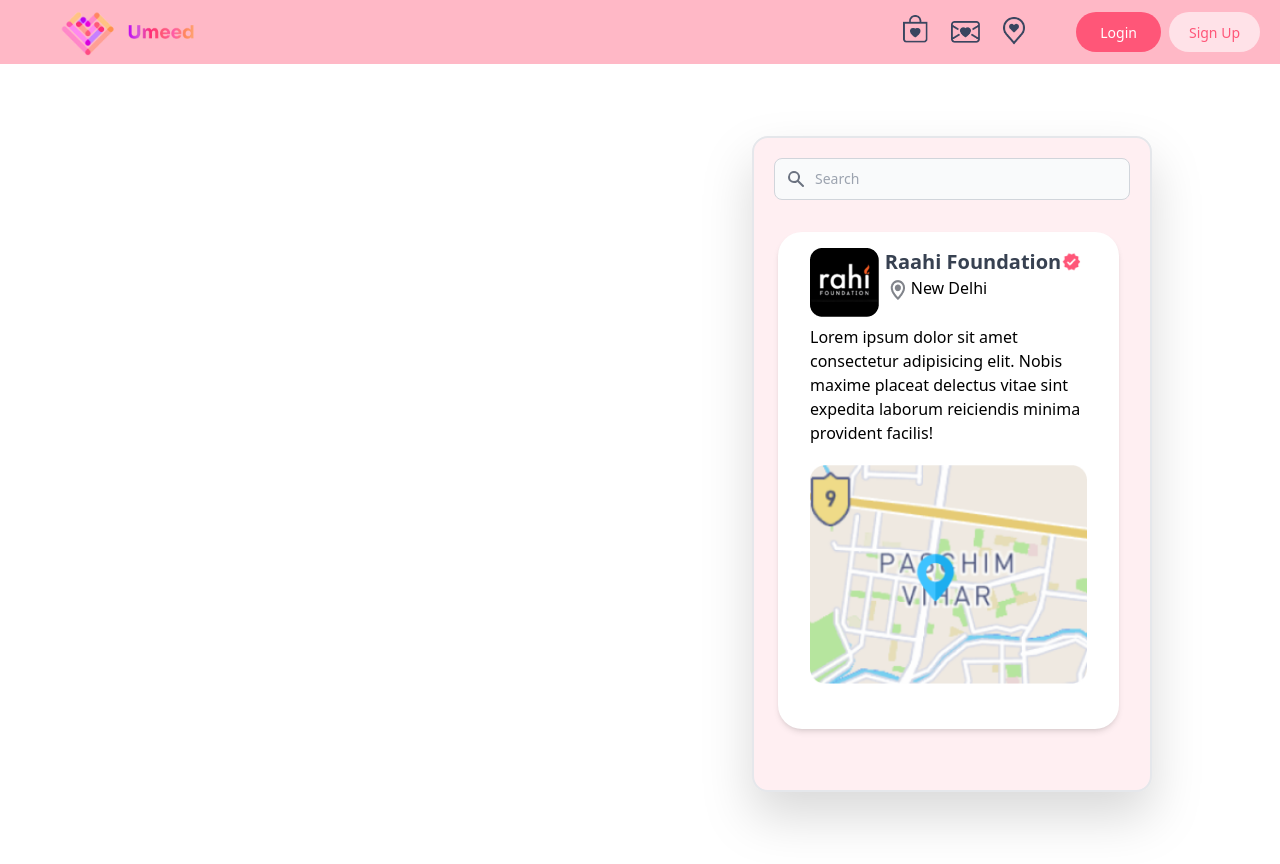
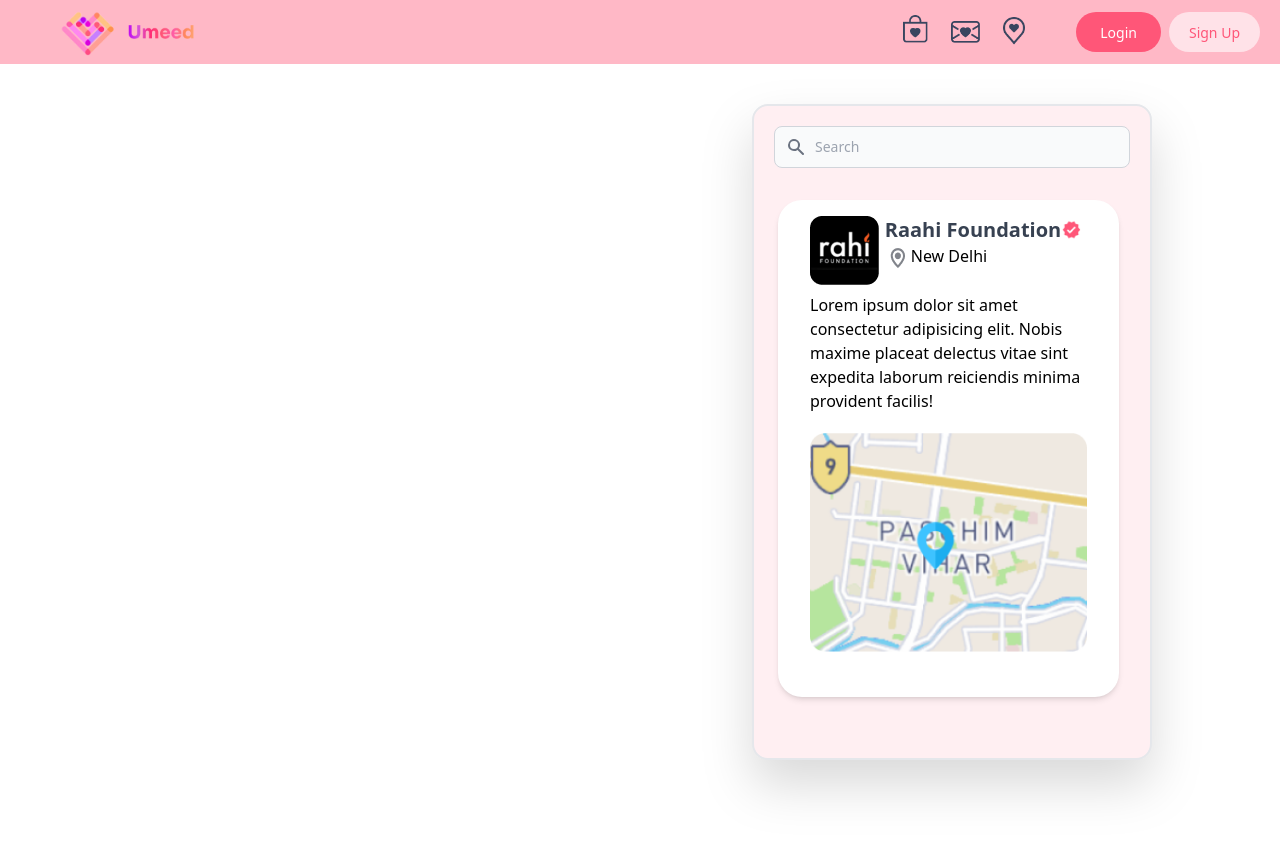
Before and after one commit to pjparties/Umeed, a React (Create React App) app in the folder client/: page /location in a window 1280 px wide. Built offline with nearby package versions, Linux system fonts and the light colour scheme.

Commit message:
clean up

```diff
--- a/client/src/components/LocationCard.jsx
+++ b/client/src/components/LocationCard.jsx
@@ -11,8 +11,8 @@ const LocationCard = () => {
     // const [qty2, setQty2] = useState(0);
     // const [qty3, setQty3] = useState(0);
     return (
-        <div className='Container flex flex-col h-screen items-end '>
-            <div className=" h-[627px] w-[400px] donation bg-background border-gray-200 border-solid border-2 rounded-2xl my-auto flex mr-32 drop-shadow-2xl flex-col min-w-[334px] max-w-[432px]  min-h-[656px]">
+            <div className='Container flex flex-col h-screen items-end'>
+                <div className=" h-[627px] w-[400px] donation bg-background border-gray-200 border-solid border-2 rounded-2xl my-10 flex mr-32 drop-shadow-2xl flex-col min-w-[334px] max-w-[432px]  min-h-[656px]">
                     <form class="flex items-center mx-5 my-5">
                         <label for="simple-search" class="sr-only">Search</label>
                         <div class=" relative w-full rounded-lg ">
--- a/client/src/components/MainPageCard.jsx
+++ b/client/src/components/MainPageCard.jsx
@@ -33,7 +33,7 @@ const MainPageCard = () => {
             {/* <!-- Card header --> */}
             <div class="w-full sm:flex justify-between items-center">
               {/* <!-- Title --> */}
-              <h2 class="text-xl leading-snug text-darkblue truncate mb-1 sm:mb-0">`${posts.name}`</h2>
+              <h2 class="text-xl leading-snug text-darkblue truncate mb-1 sm:mb-0">Raahi Foundation</h2>
             </div>
             {/* <!-- Card body --> */}
             <div class="flex items-end justify-between whitespace-normal">
--- a/client/src/pages/App.jsx
+++ b/client/src/pages/App.jsx
@@ -10,7 +10,8 @@ import { styles } from "../styles";
 function App() {
   return (
     // main wrapper
-    <div className={`${styles.bgImage}`}>
+    <div>
+    {/* <div className={`${styles.bgImage}`}> */}
       {/* navbar */}
       <Navbar/>
       <Carousel/>
@@ -18,7 +19,6 @@ function App() {
       <MainPageCard/>
       <MainPageCard/>
       <MainPageCard/>
-      <LocationCard/>
       {/* <LocationCard/> */}
       {/* <h1 className="">Main App</h1> */}
     </div>
```
Lines whose indentation alone changed are shown as unchanged.
